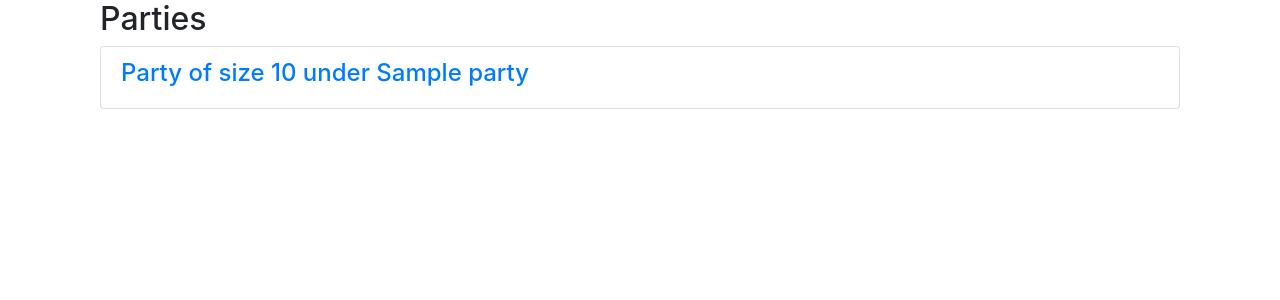
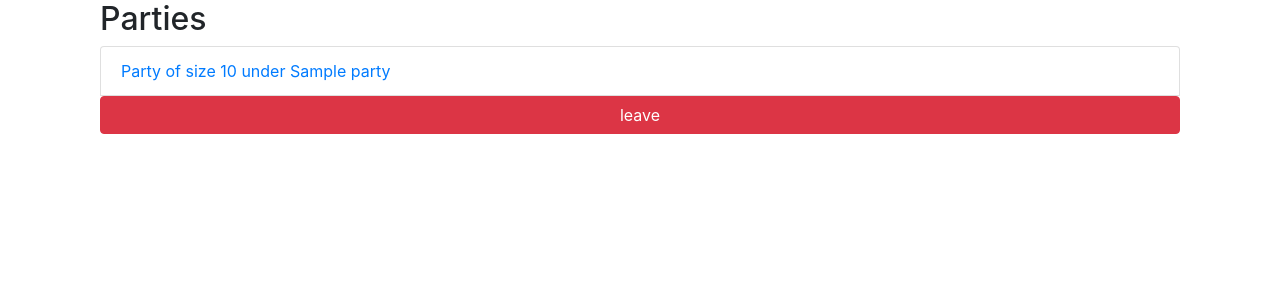
Before and after one commit to dexterchiu/unchain, a Django app: page /queue/parties/ in a window 1280 px wide. Shown: the part 56-356 px from the top of the page. Run offline with Django 3.2, Linux system fonts and the light colour scheme; tables that the repository leaves empty hold one stand-in row (values such as "Sample post"); parts of the project's set-up code (start-up, migrations or seed data) failed here and were passed over; some libraries are stand-ins or nearby versions.

Commit message:
implement the the redirect when leaving to route back to party list and the button for party to leave. WIP: delete the party after leaving

```diff
--- a/unchain/queue/views.py
+++ b/unchain/queue/views.py
@@ -42,8 +42,7 @@ def party_leave(request, party_id):
         })
     else:
         return HttpResponseRedirect(reverse(
-            'queue:party_detail',
-            args=(party.id,)
+            'queue:party_list',
         ))
 
 
--- a/unchain/templates/queue/party_list.html
+++ b/unchain/templates/queue/party_list.html
@@ -10,7 +10,8 @@
     {% for party in party_list %}
       <a href="{% url 'queue:party_detail' party.id %}" class="list-group-item">
       <!-- <a href="#" class="list-group-item"> -->
-        <h4 class="list-group-item-heading">Party of size {{ party.size }} under {{ party.name }}</h4>
+        Party of size {{ party.size }} under {{ party.name }}
+        <a href="{% url 'queue:party_leave' party.id %}" class="btn btn-danger">leave</a>
       </a>
     {% endfor %}
   </div>
```
